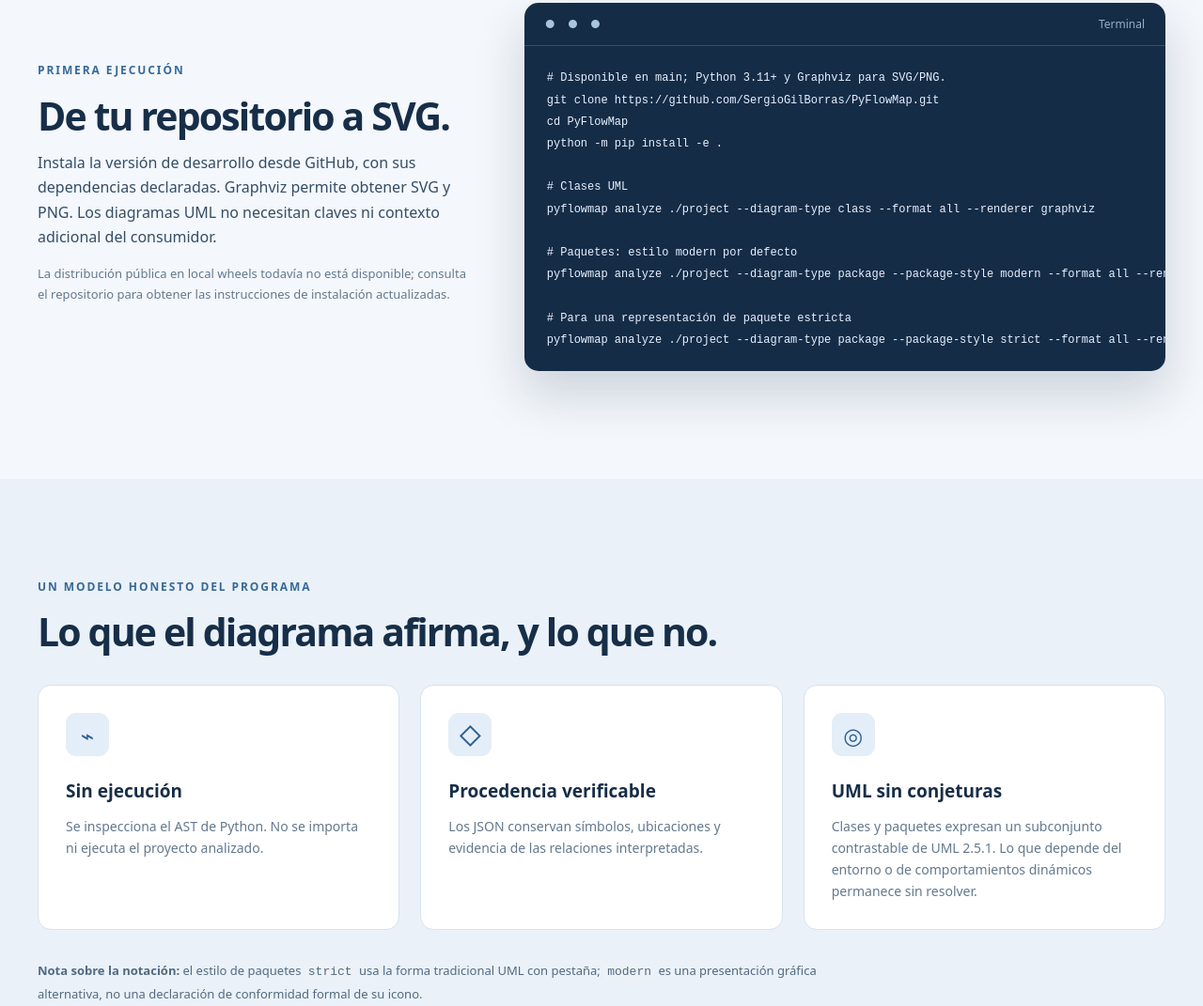
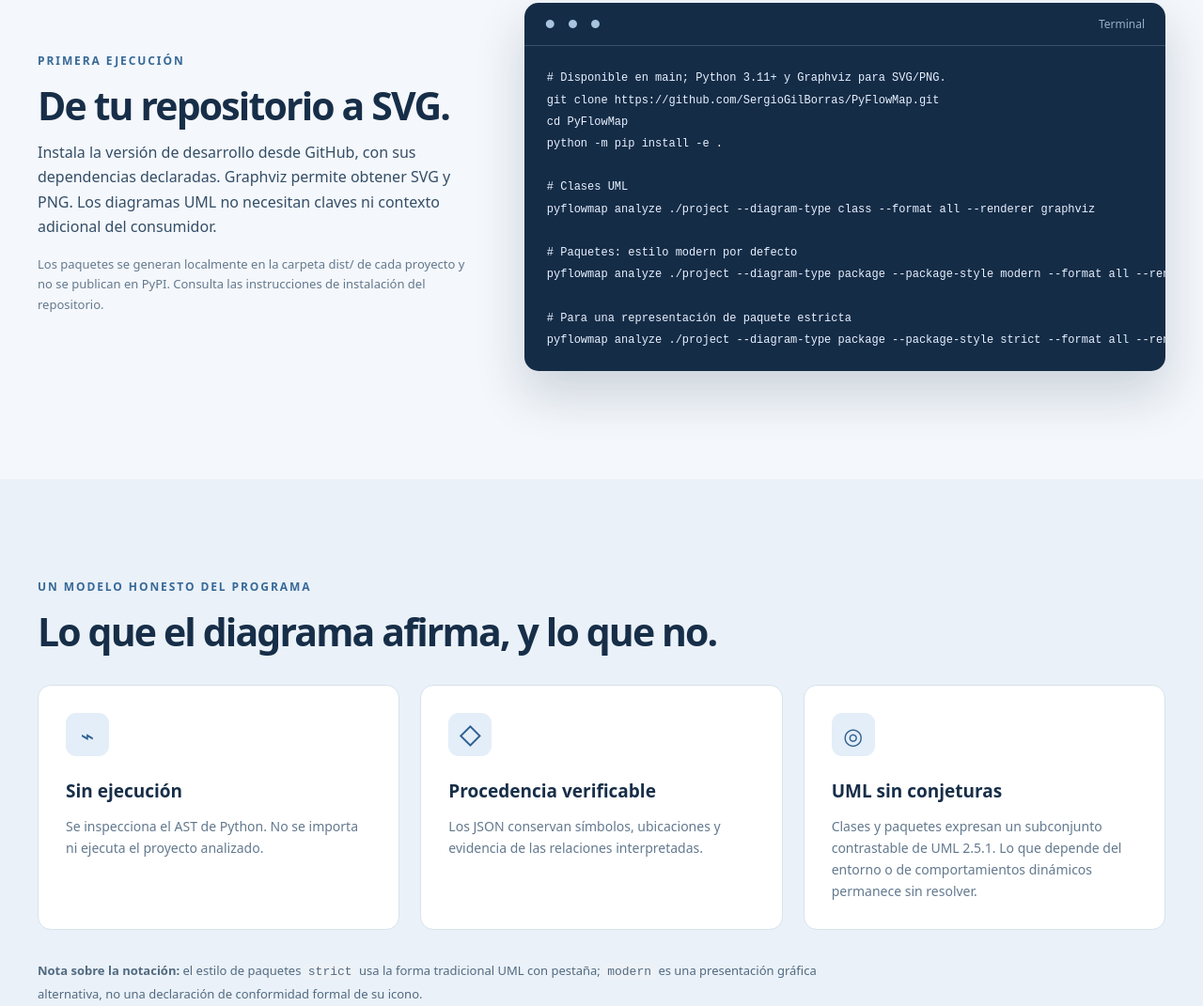
Before and after one commit to SergioGilBorras/PyFlowMap, a plain HTML site: page site/index.html in a window 1280 px wide. Shown: the part 3394-4465 px from the top of the page at 94% size. Drawn offline with Linux system fonts and the light colour scheme.

Commit message:
docs(site): describe local wheels naturally, without suggesting PyPI

```diff
--- a/site/index.html
+++ b/site/index.html
@@ -36,7 +36,7 @@
     </div></section>
 
     <section class="quickstart shell" id="instalacion" aria-labelledby="start-title">
-      <div><span class="eyebrow">Primera ejecución</span><h2 id="start-title">De tu repositorio a SVG.</h2><p>Instala la versión de desarrollo desde GitHub, con sus dependencias declaradas. Graphviz permite obtener SVG y PNG. Los diagramas UML no necesitan claves ni contexto adicional del consumidor.</p><p class="muted">La distribución pública en local wheels todavía no está disponible; consulta el repositorio para obtener las instrucciones de instalación actualizadas.</p></div>
+      <div><span class="eyebrow">Primera ejecución</span><h2 id="start-title">De tu repositorio a SVG.</h2><p>Instala la versión de desarrollo desde GitHub, con sus dependencias declaradas. Graphviz permite obtener SVG y PNG. Los diagramas UML no necesitan claves ni contexto adicional del consumidor.</p><p class="muted">Los paquetes se generan localmente en la carpeta dist/ de cada proyecto y no se publican en PyPI. Consulta las instrucciones de instalación del repositorio.</p></div>
       <div class="terminal"><div class="terminal-bar"><span aria-hidden="true">● ● ●</span><span>Terminal</span></div><pre><code># Disponible en main; Python 3.11+ y Graphviz para SVG/PNG.
 git clone https://github.com/SergioGilBorras/PyFlowMap.git
 cd PyFlowMap
```
